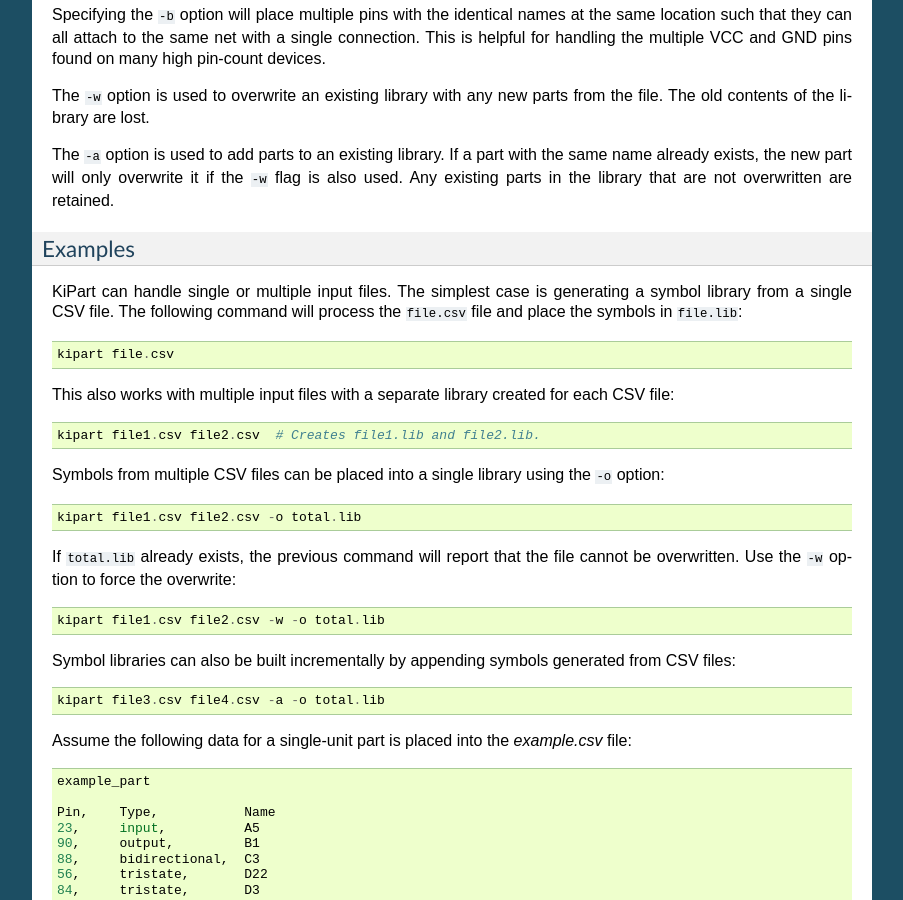
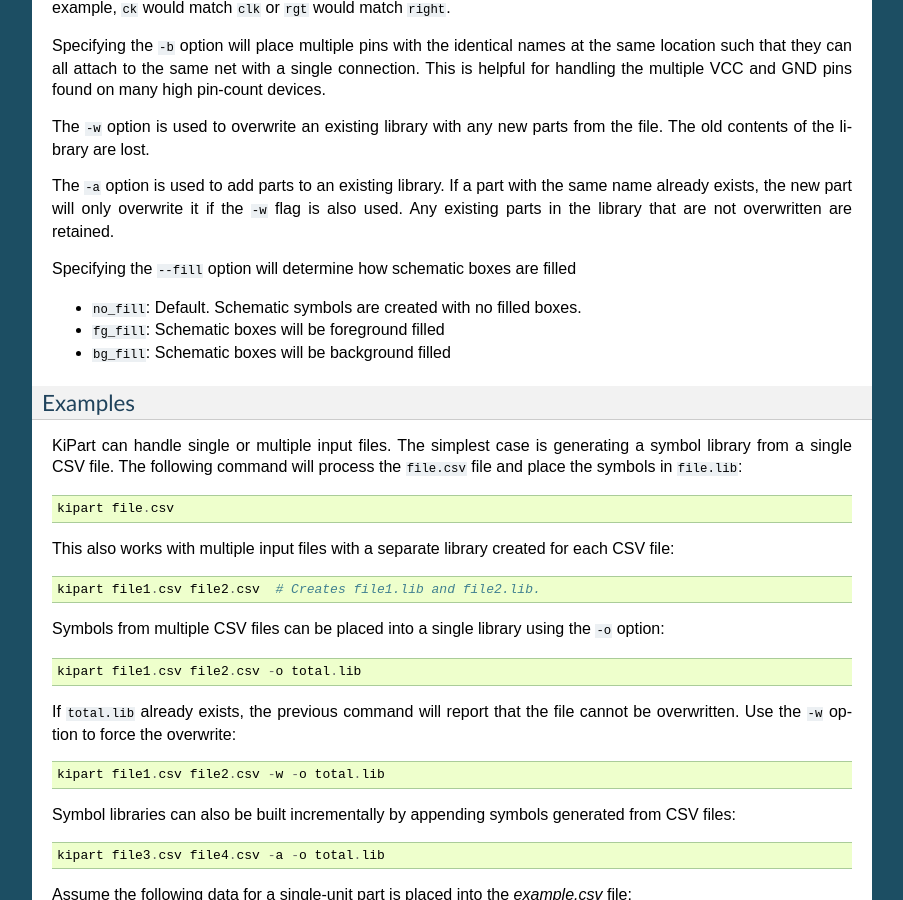
Before and after one commit to devbisme/KiPart, a Sphinx documentation site: the page built from docs/usage.rst, in a window 1280 px wide and 900 px high, scrolled down 2705 px. Shown: the whole window, without its empty margins (198-1101 px from the left). Built offline with Sphinx 7.4.7, drawn with Linux system fonts in a browser that asks for light colours; the version number could not be read and is left out; some of the changed text lies outside the part shown.

Commit message:
Add flag to set box fill
Add flag `--fill` to allow setting foreground and background fill for schematic boxes. Defaults to `no_fill` to retain the original functionality. Update documentation to reflect changes

```diff
--- a/docs/usage.rst
+++ b/docs/usage.rst
@@ -11,7 +11,7 @@
                 [-r [{generic,xilinxultra,xilinx7,xilinx6s,xilinx6v,psoc5lp,stm32cube,lattice,gowin}]]
                 [-s [{row,num,name}]] [--reverse]
                 [--side [{left,right,top,bottom}]] [-o [file.lib]] [-f] [-b]
-                [-a] [-w] [-d [LEVEL]]
+                [-a] [-w] [-d [LEVEL]] [--fill [{no_fill,fg_fill,bg_fill}]]
                 file.[csv|txt|xlsx|zip] [file.[csv|txt|xlsx|zip] ...]
 
     Generate single & multi-unit schematic symbols for KiCad from a CSV file.
@@ -43,6 +43,8 @@
     -w, --overwrite       Allow overwriting of an existing part library.
     -d [LEVEL], --debug [LEVEL]
                             Print debugging info. (Larger LEVEL means more info.)
+    --fill [{no_fill,fg_fill,bg_fill}]
+                            Whether to fill schematic boxes
 
 A generic part file is expected when the ``-r generic`` option is specified.
 It contains the following items:
@@ -152,6 +154,11 @@
 if the ``-w`` flag is also used.
 Any existing parts in the library that are not overwritten are retained.
 
+Specifying the ``--fill`` option will determine how schematic boxes are filled
+
+* ``no_fill``: Default. Schematic symbols are created with no filled boxes.
+* ``fg_fill``: Schematic boxes will be foreground filled
+* ``bg_fill``: Schematic boxes will be background filled
 
 Examples
 ^^^^^^^^^^^^
```
Also changed, not shown: 1 other file.
